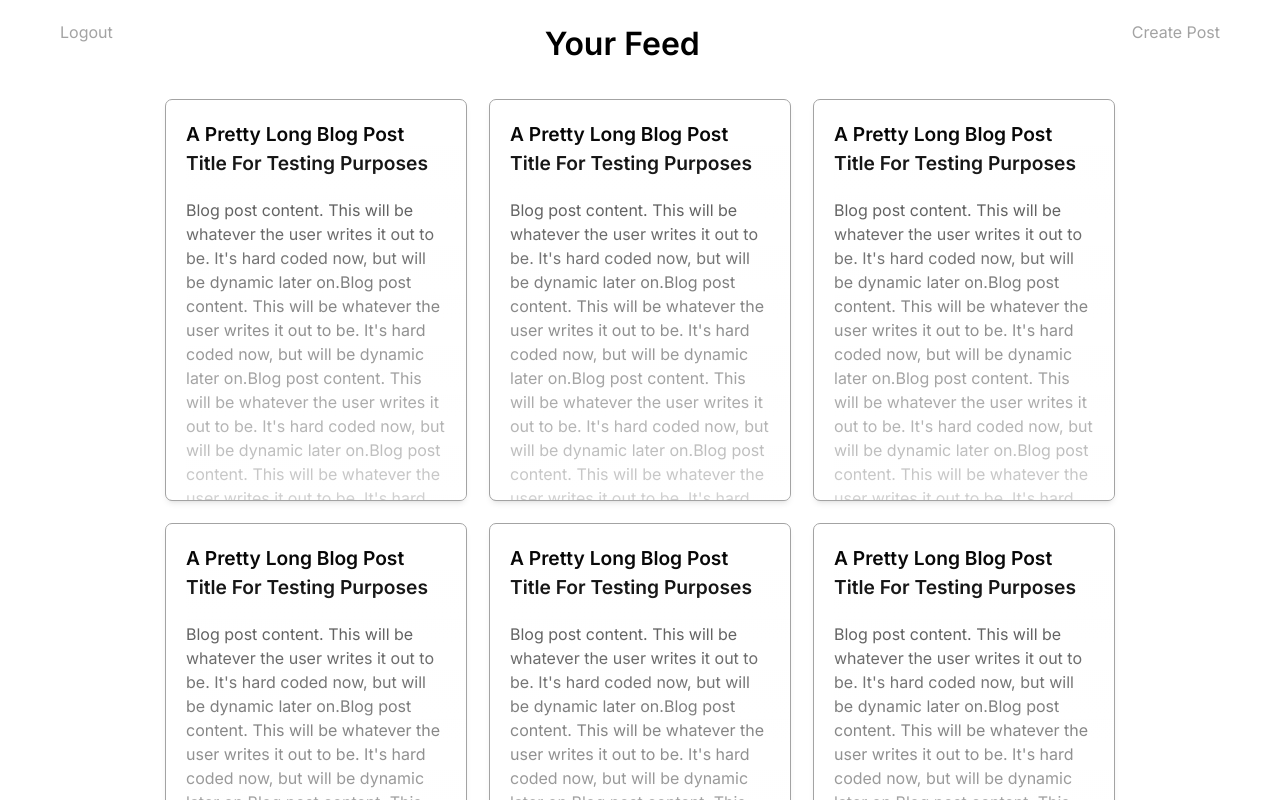
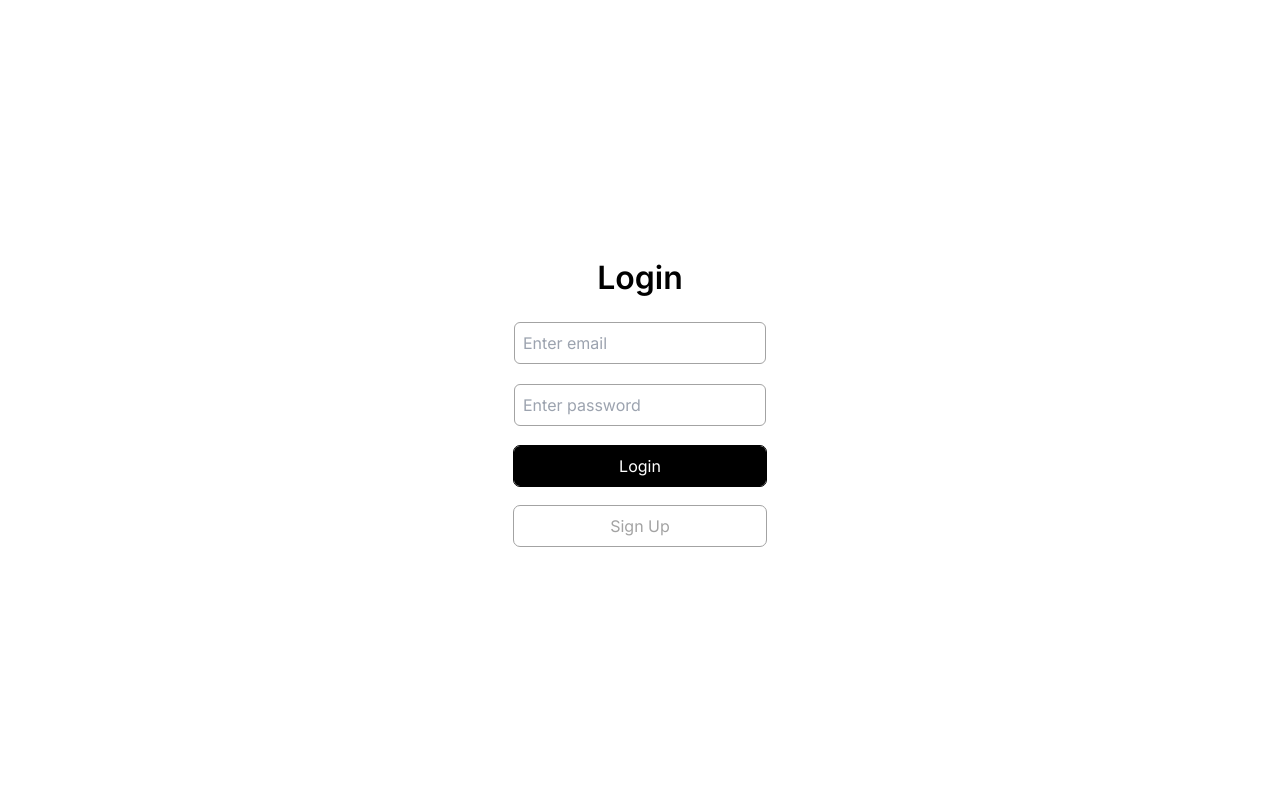
Before and after one commit to m-ku66/Test-Blog, a Next.js app: page /feed in a window 1280 px wide. Built offline with nearby package versions, Linux system fonts and the light colour scheme; no server answers.

Commit message:
successfully initialized Firebase and set up user authetication programatically

```diff
--- a/app/components/Login.tsx
+++ b/app/components/Login.tsx
@@ -1,17 +1,55 @@
 "use client";
-import React from "react";
+import React, { useState } from "react";
+import { auth } from "../lib/firebase/client";
+import {
+  signInWithEmailAndPassword,
+  createUserWithEmailAndPassword,
+  signOut,
+} from "firebase/auth";
 
 const Login = () => {
+  const [loading, setloading] = useState<boolean>(false); // state to manage loading
+
   function handleSubmit(e: React.FormEvent<HTMLFormElement>) {
     e.preventDefault();
-    let email = e.currentTarget.email.value;
-    let pass = e.currentTarget.password.value;
-    // console.log(email, pass);
+    let email = e.currentTarget.email.value; // storing the user inputted email
+    let pass = e.currentTarget.password.value; // storing the ser inputted password
+
+    setloading(true); // starting the loading cycle
+
+    signInWithEmailAndPassword(auth, email, pass)
+      .then((userCredentials) => {
+        console.log(userCredentials);
+        setloading(false);
+      })
+      .catch((error) => {
+        alert(
+          `Error: ${error} has occured. Please contact the admin of this app`
+        );
+        setloading(false);
+      }); // Use Firebase's signIn functions, log the user information, end loading cycle, and alert the client in the case of an error
   }
 
   function handleSignUp() {
     let email = document.getElementsByName("email")[0] as HTMLInputElement;
     let pass = document.getElementsByName("password")[0] as HTMLInputElement;
+
+    setloading(true);
+
+    createUserWithEmailAndPassword(auth, email.value, pass.value)
+      .then((userCredentials) => {
+        console.log("New user: ", userCredentials);
+        setloading(false);
+      })
+      .catch((error) => {
+        const errorCode = error.code;
+        const errorMsg = error.message;
+        console.log(error);
+        alert(
+          `Error "${errorCode}: ${errorMsg}" has occured. Either contact the admin of this app or try again later...`
+        );
+        setloading(false);
+      });
   }
 
   return (
--- a/app/feed/layout.tsx
+++ b/app/feed/layout.tsx
@@ -1,13 +1,14 @@
+"use client";
 import React from "react";
 import Login from "../components/Login";
+import useAuth from "../lib/hooks/useAuth";
 
 const FeedLayoutComponent = ({
   children,
 }: {
   children: React.ReactElement;
 }) => {
-  const isAuthenticated = true;
-  return isAuthenticated ? (
+  return useAuth() ? (
     <div>{children}</div>
   ) : (
     <div>
--- a/app/feed/page.tsx
+++ b/app/feed/page.tsx
@@ -2,16 +2,28 @@
 import React, { useState } from "react";
 import BlogItem from "../components/BlogItem";
 import Link from "next/link";
+import { signOut } from "firebase/auth";
+import { auth } from "../lib/firebase/client";
+import { useRouter } from "next/navigation";
 
 const FeedComponent = () => {
   const [blogPosts, setBlogPosts] = useState<any[]>([]);
+  const router = useRouter();
 
   const testArray = [1, 2, 3, 4, 5, 6, 7, 8, 9, 1, 1, 1, 1, 1];
+
+  function handleSignout() {
+    signOut(auth);
+    router.push("/");
+  }
 
   return (
     <div className="px-10 container max-w-full h-screen flex flex-col items-center">
       <div className="w-full p-5 flex justify-between">
-        <h1 className="text-neutral-400 hover:text-black duration-150 cursor-pointer select-none">
+        <h1
+          onClick={handleSignout}
+          className="text-neutral-400 hover:text-black duration-150 cursor-pointer select-none"
+        >
           Logout
         </h1>
         <h1 className="text-[2rem] font-semibold select-none">Your Feed</h1>
--- /dev/null
+++ b/app/lib/hooks/useAuth.tsx
@@ -0,0 +1,27 @@
+import { useState, useEffect } from "react";
+import { onAuthStateChanged } from "firebase/auth";
+import { auth } from "../firebase/client";
+/**
+ *
+ * @returns Auth information if someone is logged in/true and null if nobody is logged in
+ */
+function useAuth() {
+  const [user, setLocalUser] = useState<any | null>(null);
+
+  useEffect(() => {
+    const unsubscribe = onAuthStateChanged(auth, (user: any) => {
+      if (user) {
+        console.log("There is a user currently signed in");
+        setLocalUser(user);
+      } else {
+        console.log("There is no user currently logged in...");
+      }
+    });
+
+    return () => unsubscribe();
+  }, []);
+
+  return user;
+}
+
+export default useAuth;
```
Also changed, not shown: 1 other file (tests, documents, lock files or other folders).
